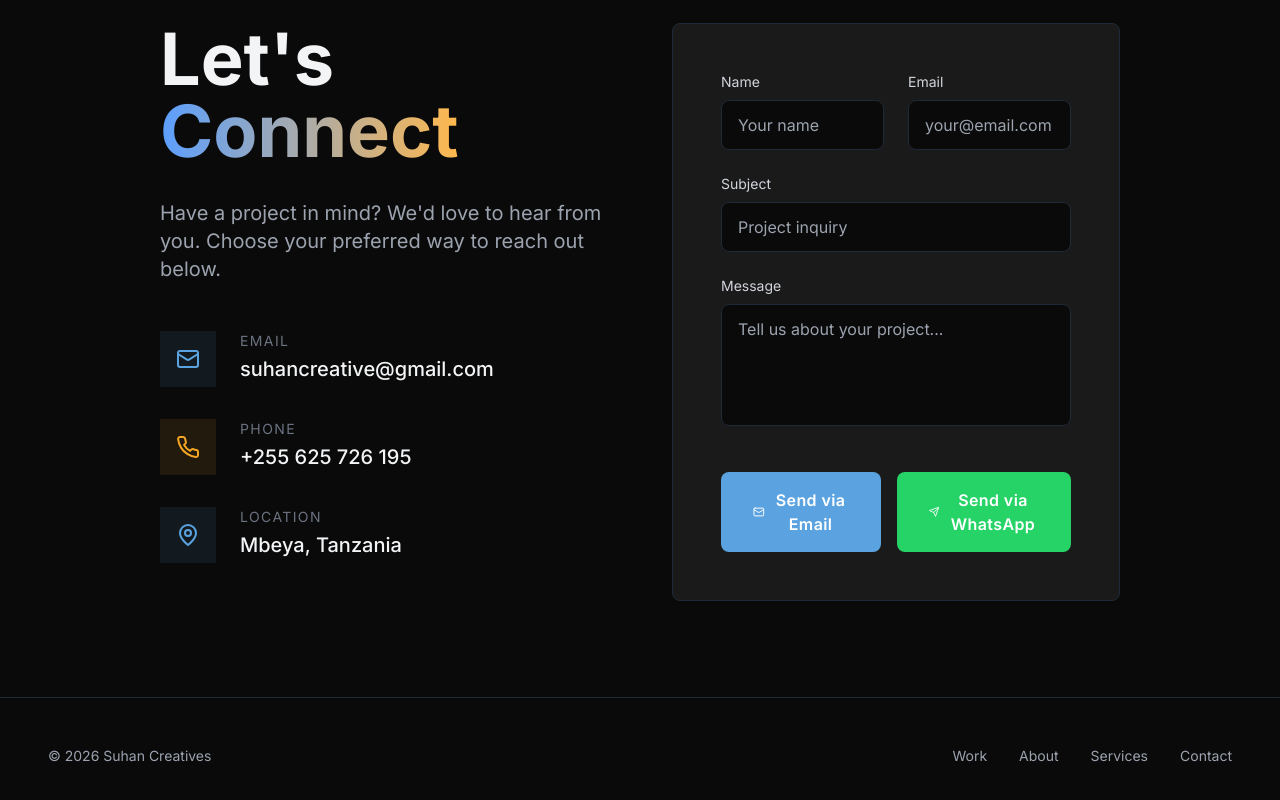
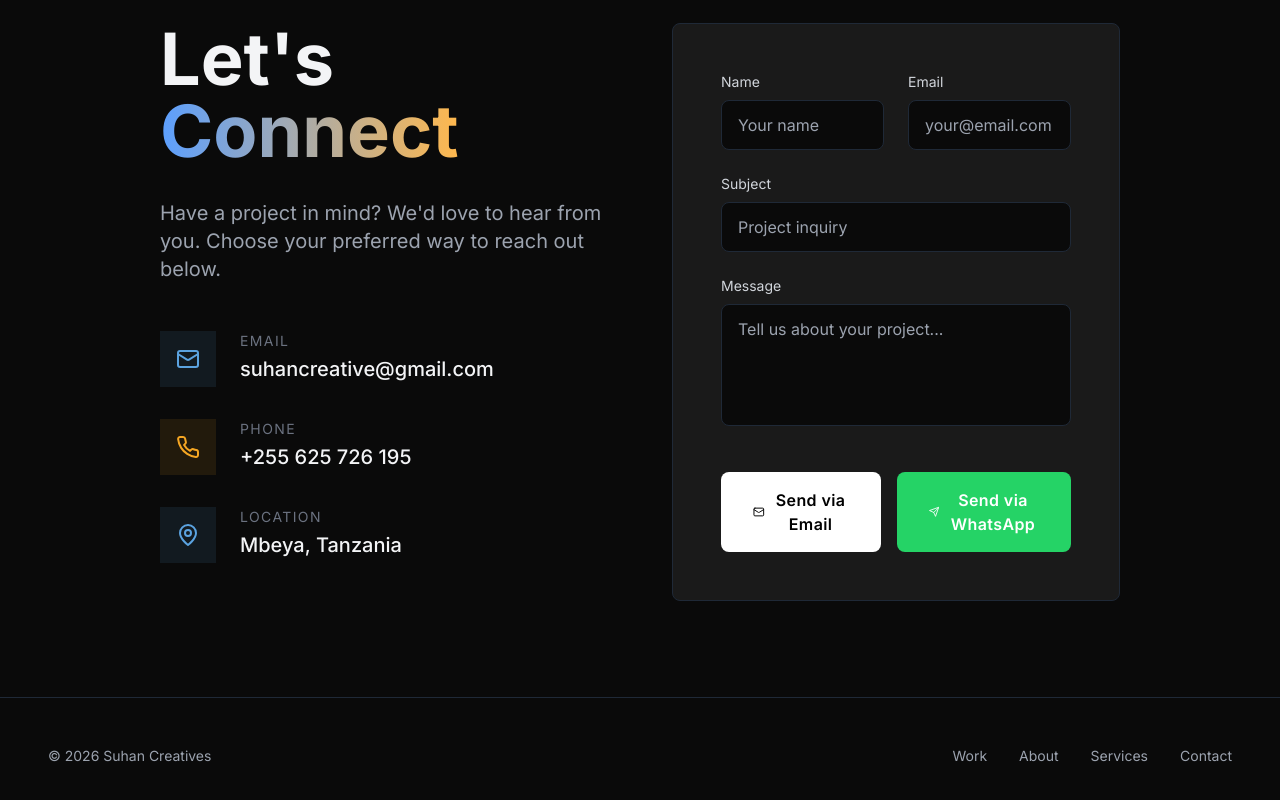
Before and after one commit to Johnson1425-ux/suhan-creatives, a React (Vite) app: page / in a window 1280 px wide. Shown: the part 4460-5260 px from the top of the page. Built offline with nearby package versions, Linux system fonts and the light colour scheme.

Commit message:
Update Contact.jsx

```diff
--- a/src/components/Contact.jsx
+++ b/src/components/Contact.jsx
@@ -172,7 +172,7 @@ const Contact = () => {
                 <button
                   type="button"
                   onClick={(e) => handleSubmit(e, 'email')}
-                  className="flex-1 px-8 py-4 bg-accent-blue hover:bg-accent-blue/90 text-white font-semibold tracking-wide rounded-lg transition-all duration-300 flex items-center justify-center gap-2"
+                  className="flex-1 px-8 py-4 bg-white hover:bg-white text-black font-semibold tracking-wide rounded-lg transition-all duration-300 flex items-center justify-center gap-2"
                 >
                   <Mail size={18} />
                   Send via Email
```
